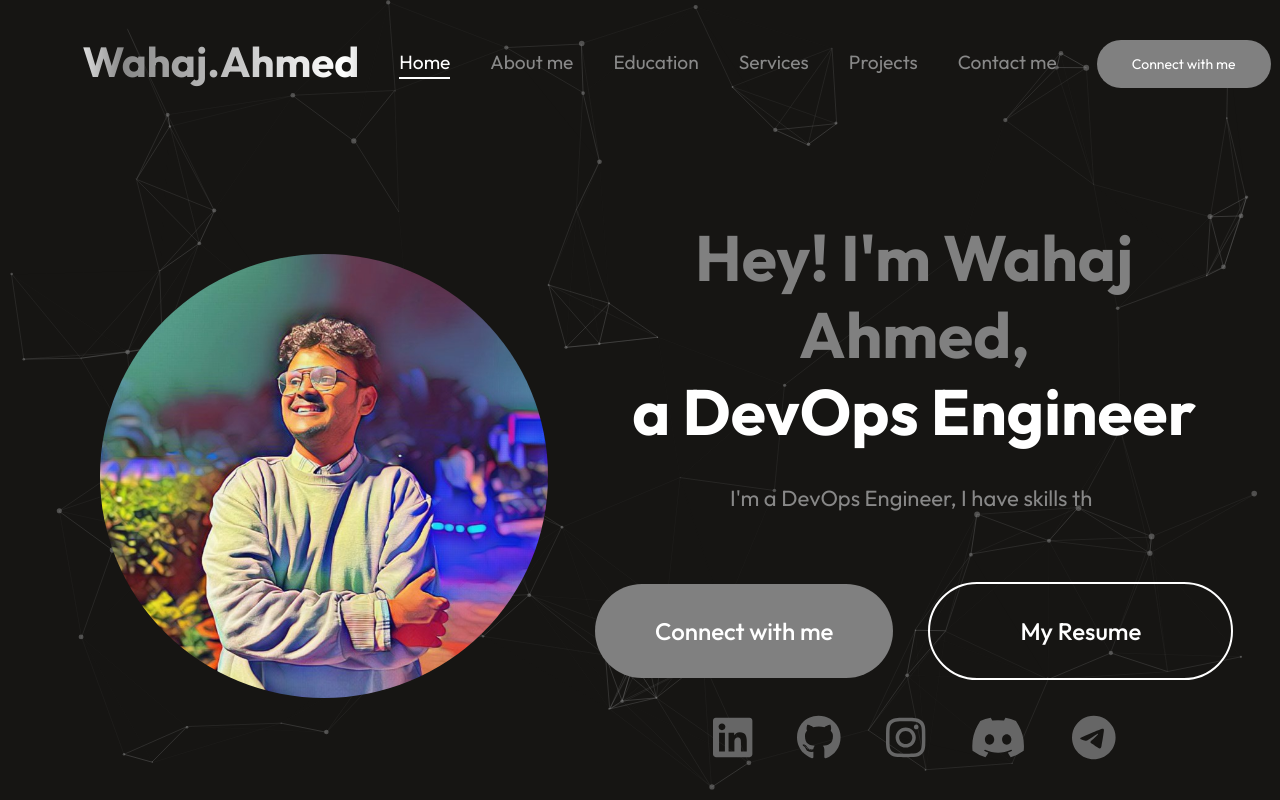
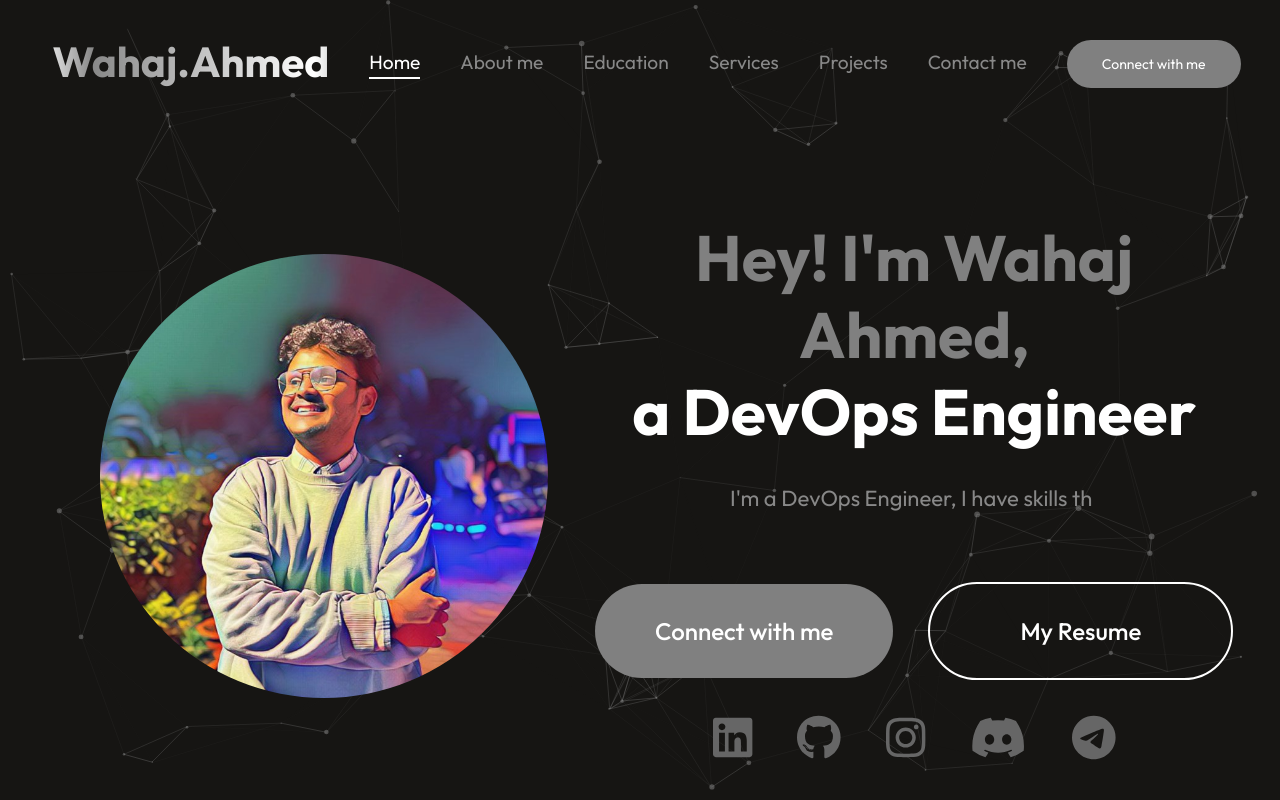
Before and after one commit to wahajahmad-cyber/wahajahmad-cyber.github.io, a React (Vite) app: page / in a window 1280 px wide. Shown: the top 800 px of the page. Built offline with nearby package versions, Linux system fonts and the light colour scheme; no server answers; a web font is replaced by a local one.

Commit message:
feat: adjust navbar title position further left

```diff
--- a/src/components/NavBar/NavBar.css
+++ b/src/components/NavBar/NavBar.css
@@ -29,7 +29,7 @@
     transition: transform 0.3s ease;
     flex-shrink: 0; /* Prevent logo from shrinking */
     margin-right: 0; /* Remove auto margin */
-    margin-left: -20px; /* Move name to the left */
+    margin-left: -50px; /* Move name to the left */
     position: relative;
     z-index: 2;  /* Keep logo above particles */
 }
```
